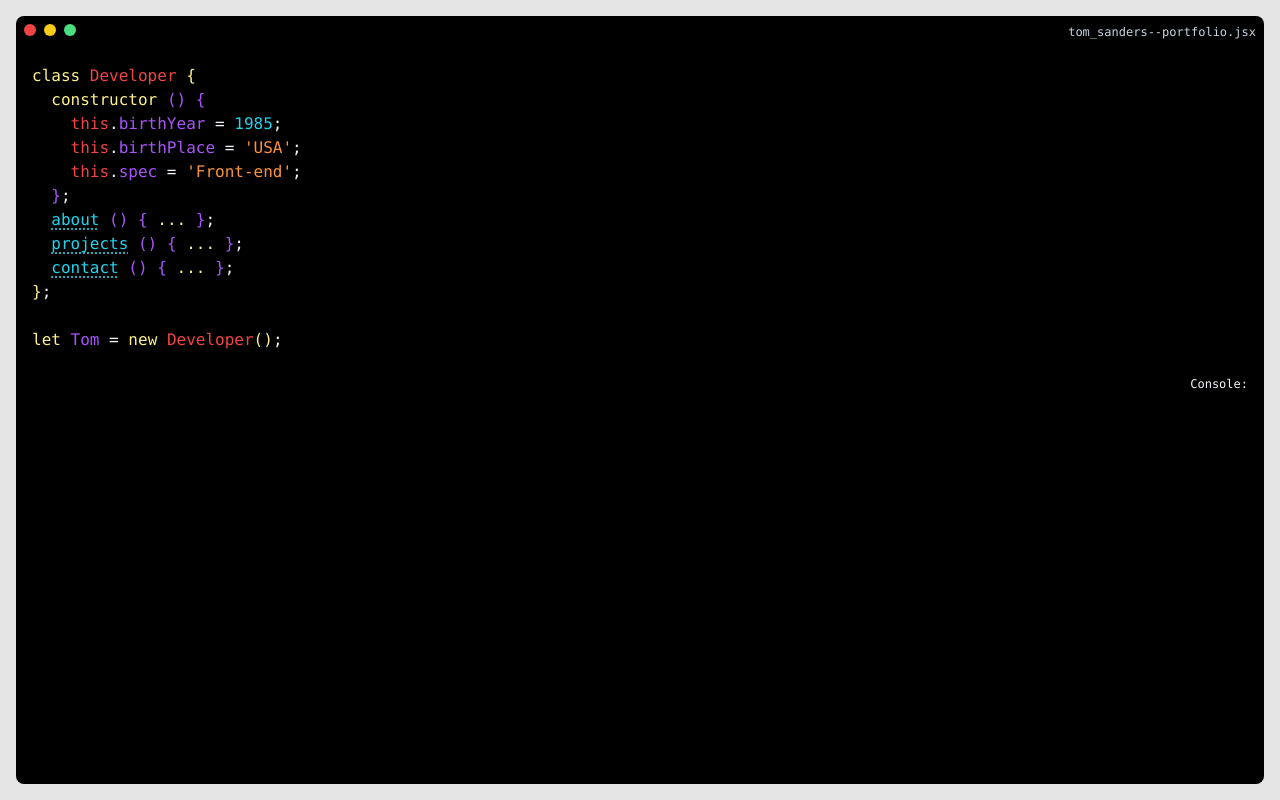
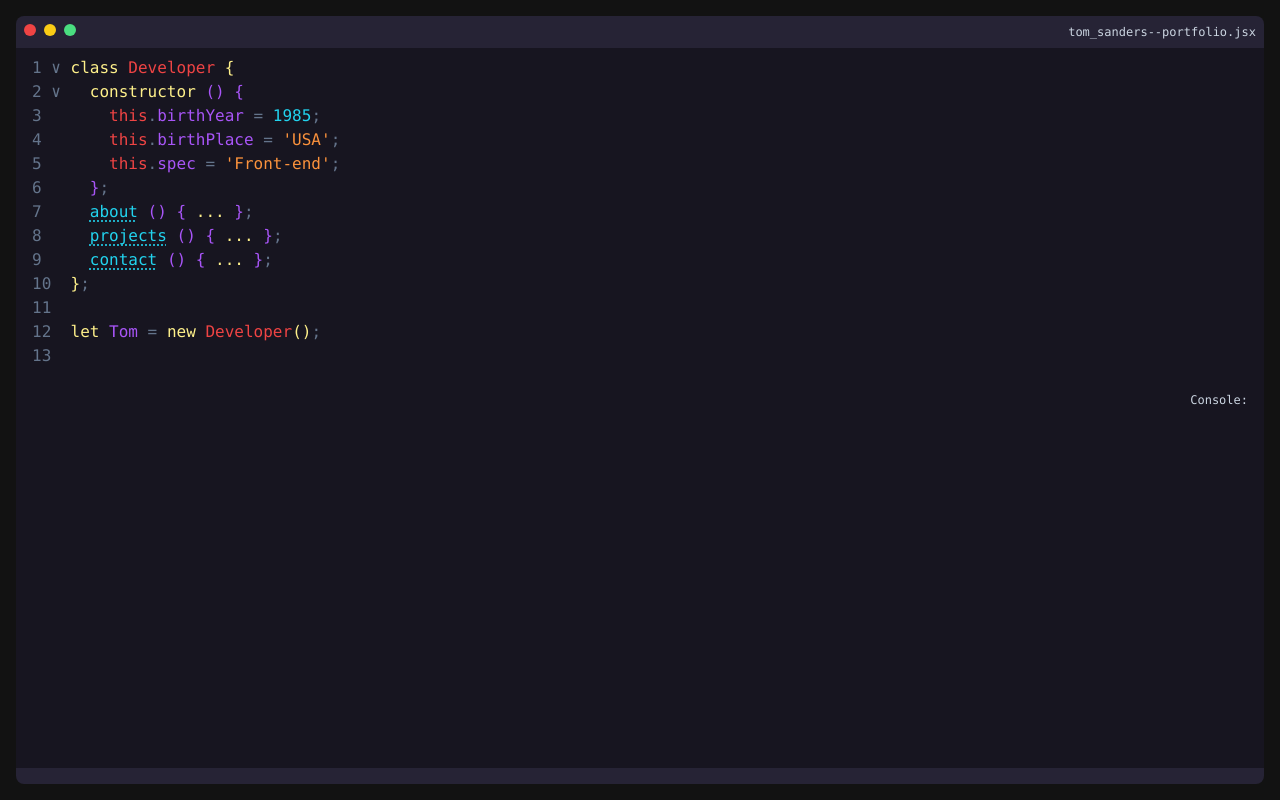
Before and after one commit to tomasanders/portfolio-site, a Next.js app: page / in a window 1280 px wide. Built offline with nearby package versions, Linux system fonts and the light colour scheme.

Commit message:
Palette and typography adjustments

```diff
--- /dev/null
+++ b/components/Compile.jsx
@@ -0,0 +1,7 @@
+export const Compile = () => {
+  return (
+    <p>
+      <span className="b">wait</span> - compiling...
+    </p>
+  );
+};
--- a/components/Developer.jsx
+++ b/components/Developer.jsx
@@ -5,7 +5,7 @@ import { ConsoleContact } from "./ConsoleContact";
 import { ConsoleProjects } from "./ConsoleProjects";
 import { Contact } from "./Contact";
 import { Projects } from "./Projects";
-
+import { Compile } from "./Compile";
 export const Developer = () => {
   const linkClass = "underline decoration-dotted underline-offset-4";
 
@@ -16,6 +16,7 @@ export const Developer = () => {
   function setInputAbout() {
     setInput(<ConsoleAbout />);
     setPageName("Loading File ...");
+    setConsole(<Compile />);
     setTimeout(() => {
       setPageName("about.jsx");
       setConsole(<About />);
@@ -25,6 +26,7 @@ export const Developer = () => {
   function setInputProjects() {
     setInput(<ConsoleProjects />);
     setPageName("Loading File ...");
+    setConsole(<Compile />);
     setTimeout(() => {
       setPageName("projects.jsx");
       setConsole(<Projects />);
@@ -34,6 +36,7 @@ export const Developer = () => {
   function setInputContact() {
     setInput(<ConsoleContact />);
     setPageName("Loading File ...");
+    setConsole(<Compile />);
     setTimeout(() => {
       setPageName("contact.jsx");
       setConsole(<Contact />);
@@ -42,36 +45,36 @@ export const Developer = () => {
 
   return (
     <div className="flex flex-col gap-2">
-      <div className="text-base text-slate-100">
-        <span className="y">class</span> <span className="r">Developer</span> <span className="y">{'{'}</span>
+      <div className="text-base text-slate-500">
+        1 &#8744; <span className="y">class</span> <span className="r">Developer</span> <span className="y">{'{'}</span>
         <br />
-        &nbsp;&nbsp;<span className="y">constructor</span> <span className="p">() {'{'}</span>
+        2 &#8744; &nbsp; <span className="y">constructor</span> <span className="p">() {'{'}</span>
         <br />
-        &nbsp;&nbsp;&nbsp;&nbsp;<span className="r">this</span>.<span className="p">birthYear</span> = <span className="b">1985</span>;
+        3 &nbsp; &nbsp; &nbsp; <span className="r">this</span>.<span className="p">birthYear</span> = <span className="b">1985</span>;
         <br />
-        &nbsp;&nbsp;&nbsp;&nbsp;<span className="r">this</span>.<span className="p">birthPlace</span> = <span className="o">'USA'</span>;
+        4 &nbsp; &nbsp; &nbsp; <span className="r">this</span>.<span className="p">birthPlace</span> = <span className="o">'USA'</span>;
         <br />
-        &nbsp;&nbsp;&nbsp;&nbsp;<span className="r">this</span>.<span className="p">spec</span> = <span className="o">'Front-end'</span>;
+        5 &nbsp; &nbsp; &nbsp; <span className="r">this</span>.<span className="p">spec</span> = <span className="o">'Front-end'</span>;
         <br />
-        &nbsp;&nbsp;<span className="p">{'}'}</span>;
+        6 &nbsp; &nbsp; <span className="p">{'}'}</span>;
         <br />
-        &nbsp;&nbsp;<span className="b"><a className={linkClass} onClick={setInputAbout}>about</a></span> <span className="p">() {'{'}</span> <span className="y">...</span> <span className="p">{'}'}</span>;
+        7 &nbsp; &nbsp; <span className="b"><a className={linkClass} onClick={setInputAbout}>about</a></span> <span className="p">() {'{'}</span> <span className="y">...</span> <span className="p">{'}'}</span>;
         <br />
-        &nbsp;&nbsp;<span className="b"><a className={linkClass} onClick={setInputProjects}>projects</a></span> <span className="p">() {'{'}</span> <span className="y">...</span> <span className="p">{'}'}</span>;
+        8 &nbsp; &nbsp; <span className="b"><a className={linkClass} onClick={setInputProjects}>projects</a></span> <span className="p">() {'{'}</span> <span className="y">...</span> <span className="p">{'}'}</span>;
         <br />
-        &nbsp;&nbsp;<span className="b"><a className={linkClass} onClick={setInputContact}>contact</a></span> <span className="p">() {'{'}</span> <span className="y">...</span> <span className="p">{'}'}</span>;
+        9 &nbsp; &nbsp; <span className="b"><a className={linkClass} onClick={setInputContact}>contact</a></span> <span className="p">() {'{'}</span> <span className="y">...</span> <span className="p">{'}'}</span>;
         <br />
-        <span className="y">{'}'}</span>;
+        10 &nbsp;<span className="y">{'}'}</span>;
         <br />
-        <br />
-        <span className="y">let</span> <span className="p">Tom</span> = <span className="y">new</span> <span className="r">Developer</span><span className="y">()</span>;
+        11<br />
+        12 &nbsp;<span className="y">let</span> <span className="p">Tom</span> = <span className="y">new</span> <span className="r">Developer</span><span className="y">()</span>;
         <br />
         <div className="flex justify-start w-full">
-          {input}
+        13 &nbsp;{input}
         </div>
       </div>
-      <div className="[console] flex flex-col gap-2 mt-4">
-        <p className="text-right text-slate-100 text-xs">{`Console: ${pageName}`}</p>
+      <div className="[console] flex flex-col gap-2 mt-4 text-xs">
+        <p className="text-right text-slate-300">{`Console: ${pageName}`}</p>
         <div className="text-slate-100 text-left">
           {console}
         </div>
--- a/pages/index.jsx
+++ b/pages/index.jsx
@@ -11,15 +11,15 @@ export default function Home() {
         <meta name="author" content="Tom Sanders" />
         <meta name="viewport" content="width=device-width, initial-scale=1.0" />
       </Head>
-      <main className="bg-light-bg h-screen w-screen flex items-center justify-center p-4">
-        <div className="[console] w-full h-full bg-black flex flex-col gap-4 rounded-lg">
+      <main className="bg-app-bg h-screen w-screen flex items-center justify-center p-4">
+        <div className="[console] w-full h-full bg-console-bg flex flex-col rounded-lg">
           <div className="[buttons] flex items-start justify-start gap-2 p-2">
             <div className="rounded-full bg-red-500 h-3 w-3"></div>
             <div className="rounded-full bg-yellow-400 h-3 w-3"></div>
             <div className="rounded-full bg-green-400 h-3 w-3"></div>
             <p className="grow text-right text-slate-300 text-xs">tom_sanders--portfolio.jsx</p>
           </div>
-          <div className="[screen] px-4 max-h-[90vh] overflow-scroll pb-4">
+          <div className="[screen] px-4 max-h-[90vh] overflow-scroll pb-4 bg-dev-bg pt-2 grow">
             <Developer />
           </div>
         </div>
--- a/tailwind.config.js
+++ b/tailwind.config.js
@@ -7,12 +7,9 @@ module.exports = {
   theme: {
     extend: {
       colors: {
-        'light-bg': '#E5E5E5',
-        'dark-bg': '#2A2A2A',
-        'light-primary': '#6200EE',
-        'dark-primary': '#BB86FC',
-        'light-fg': '#FFFFFF',
-        'dark-fg': '#121212'
+        'app-bg': '#121212',
+        'console-bg': '#262335',
+        'dev-bg': '#171520',
       },
     },
   },
```
